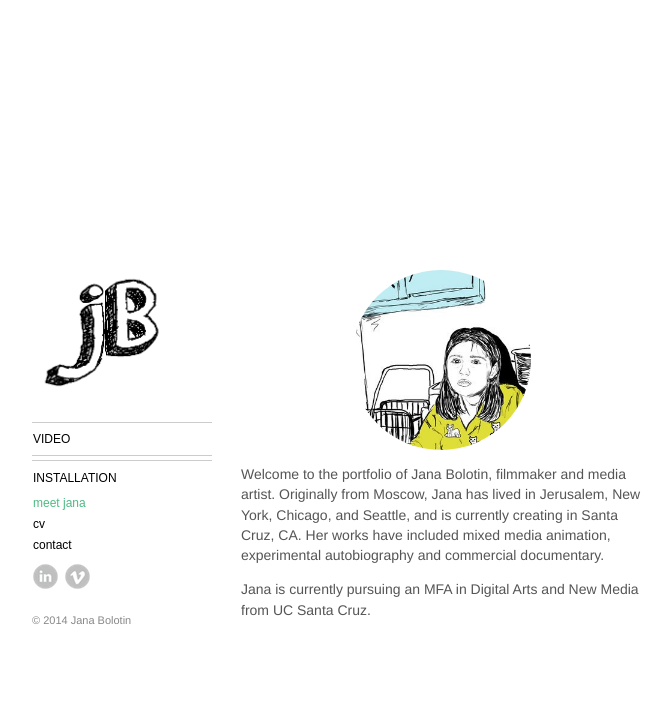
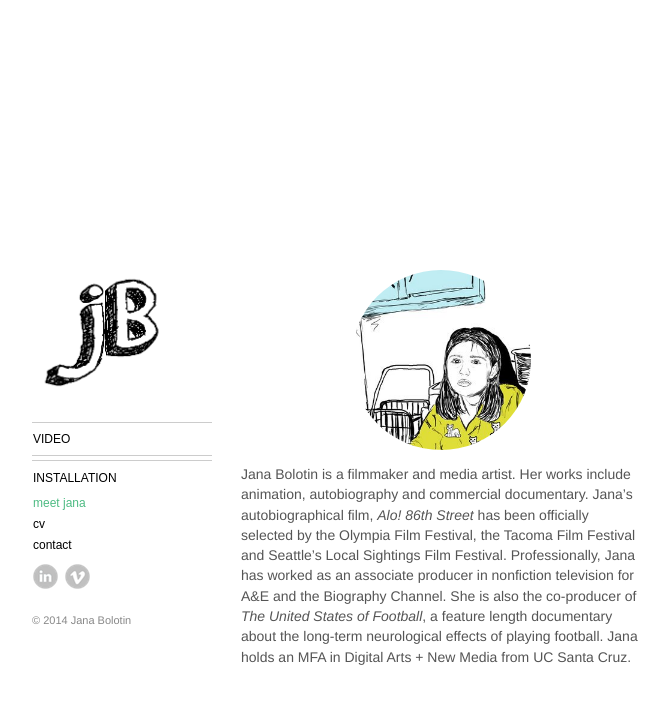
Before and after one commit to JanaBolotin/JanaBolotin.github.io, a Jekyll site: the page built from bio.html, in a window 1280 px wide. Shown: the top 704 px of the page, without its empty margins (32-703 px from the left). Built offline with Jekyll 4.4.1, drawn with Linux system fonts in a browser that asks for light colours; some web fonts are replaced.

Commit message:
update bio

```diff
--- a/bio.html
+++ b/bio.html
@@ -2,5 +2,4 @@
 layout: post
 ---
 <img src="static/img/bio.jpg" class="circle-photo"><br>
-<p>Welcome to the portfolio of Jana Bolotin, filmmaker and media artist.  Originally from Moscow, Jana has lived in Jerusalem, New York, Chicago, and Seattle, and is currently creating in Santa Cruz, CA. Her works have included mixed media animation, experimental autobiography and commercial documentary.</p><br>
-<p>Jana is currently pursuing an MFA in Digital Arts and New Media from UC Santa Cruz.</p>
+<p>Jana Bolotin is a filmmaker and media artist. Her works include animation, autobiography and commercial documentary. Jana’s autobiographical film, <i>Alo! 86th Street</i> has been officially selected by the Olympia Film Festival, the Tacoma Film Festival and Seattle’s Local Sightings Film Festival. Professionally, Jana has worked as an associate producer in nonfiction television for A&E and the Biography Channel. She is also the co-producer of <i>The United States of Football</i>, a feature length documentary about the long-term neurological effects of playing football.  Jana holds an MFA in Digital Arts + New Media from UC Santa Cruz.</p>
```
